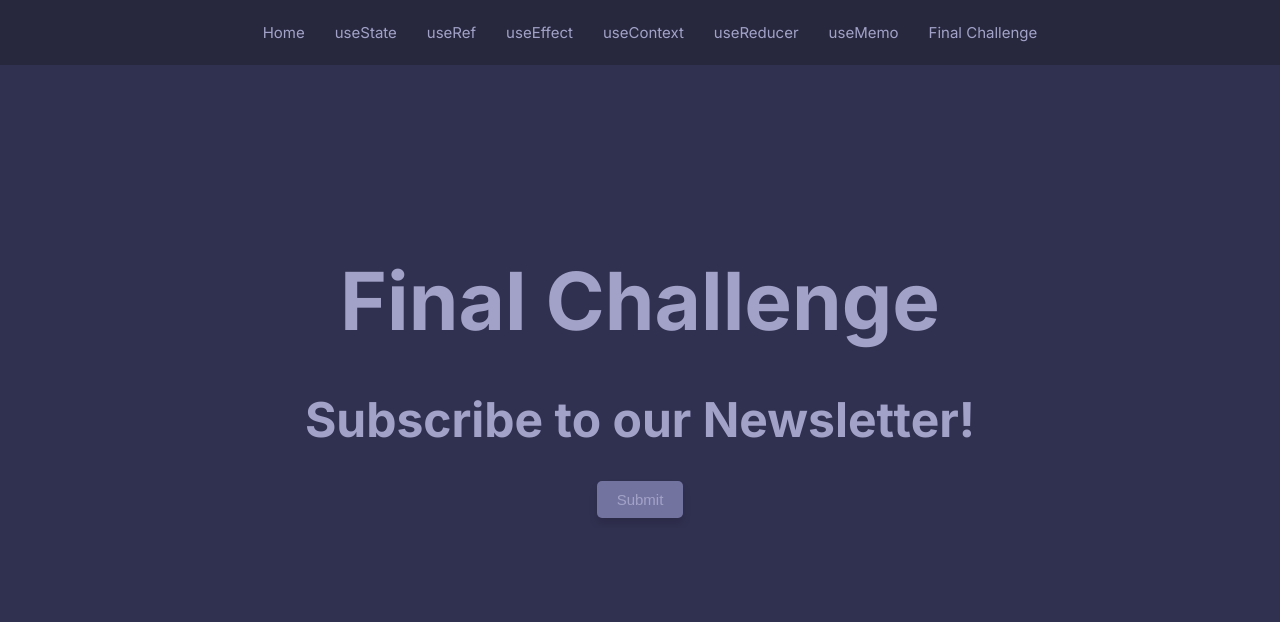
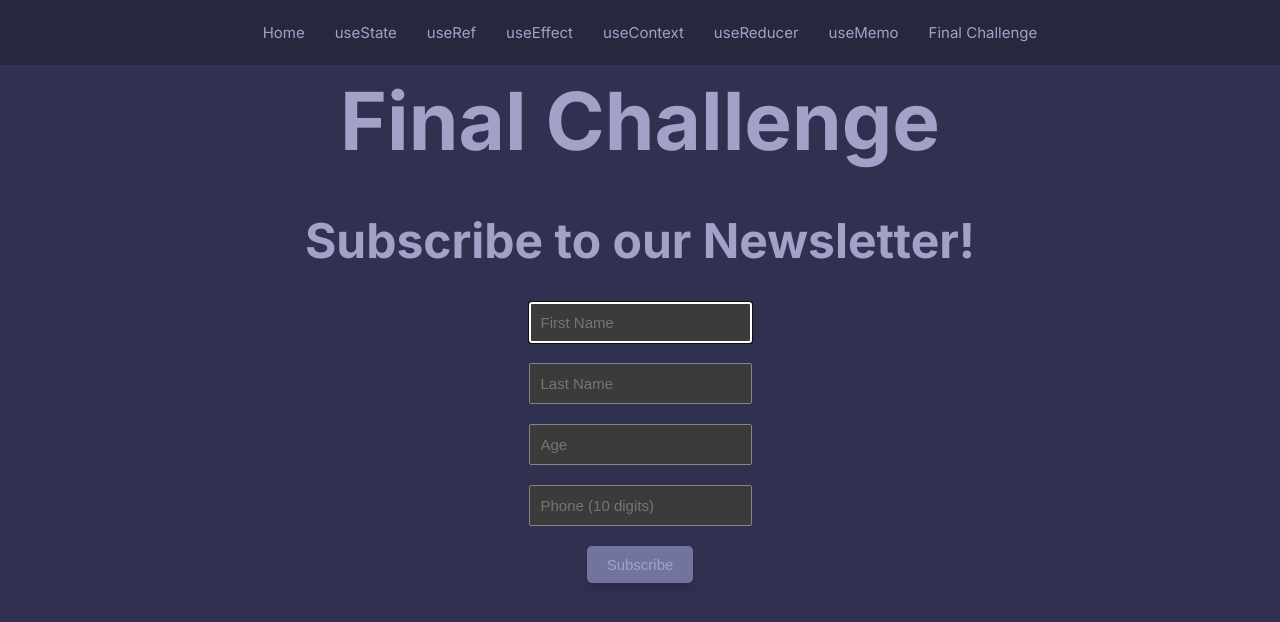
Before and after one commit to buildingu/bu-learning, a React (Vite) app in the folder Lesson_7_React18/: page /final in a window 1280 px wide. Shown: the top 622 px of the page. Built offline with nearby package versions, Linux system fonts and the light colour scheme.

Commit message:
feat: MAJOR CRUD BUGFIX / FinalChallenge and react polishing

```diff
--- a/Lesson_7_React18/src/components/2.UseRefChallenge.jsx
+++ b/Lesson_7_React18/src/components/2.UseRefChallenge.jsx
@@ -18,7 +18,7 @@ export default function UseRefChallenge() {
   return (
     <main>
       <h1>useRef Challenge</h1>
-      <input className="text-field" ref={inputRef} />
+      <input ref={inputRef} />
       <button onClick={focusInput}>Focus</button>
     </main>
   );
--- a/Lesson_7_React18/src/components/5.UseReducerChallenge.jsx
+++ b/Lesson_7_React18/src/components/5.UseReducerChallenge.jsx
@@ -51,8 +51,8 @@ export default function UseReducerChallenge() {
     <main>
       <h1 className="high-title">useReducer Challenge</h1>
       <form onSubmit={handleSubmit}>
-        <h2>To-do</h2>
-        <input ref={inputRef} placeholder="Add a new to-do" className="text-field"/>
+        <h2 className="high-title">To-do</h2>
+        <input className="high-title" ref={inputRef} placeholder="Add a new to-do" />
         <button type="submit">Add</button>
       </form>
 
--- a/Lesson_7_React18/src/components/6.UseMemoChallenge.jsx
+++ b/Lesson_7_React18/src/components/6.UseMemoChallenge.jsx
@@ -20,17 +20,17 @@ export default function UseMemoChallenge() {
   }, [number]); // we only need to recompute the factorial if the input number changes
   return (
     <main>
-      <h1>useMemo Challenge</h1>
+      <h1 className="high-title">useMemo Challenge</h1>
       <div>
         <input
+          className="text-field"
           type="number"
-          value={number}
           onChange={(e) => setNumber(Number(e.target.value))}
           placeholder="Enter a number"
         />
-        <h3>
+        <h2>
            Factorial of {number} is: {factorial}
-        </h3>
+        </h2>
       </div>
     </main>
   );
--- a/Lesson_7_React18/src/components/7.FinalChallenge.jsx
+++ b/Lesson_7_React18/src/components/7.FinalChallenge.jsx
@@ -14,7 +14,7 @@
  * - The `age` field must:
  *    1. Must be a number
  *    2. Have max character count of 3.
- *    3. Greater than 18.
+ *    3. Greater than 18. (or equal to?)
  * - The `phone` field must be a number and a have max character count of 3.
  *    1. Must be a number
  *    2. Character count equals 10 (e.g., 5048073240).
@@ -22,20 +22,196 @@
  * Lastly, clear the form if validation passes and render a success message.
  */
 
-import {} from "react";
+import { useState, useRef, useEffect } from "react";
 
 export default function FinalChallenge() {
+  /* useState for userData tracking */
+  const [formData, setFormData] = useState({
+    firstName: '',
+    lastName: '',
+    age: '',
+    phone: ''
+  });
+  /* useStates for selective logic */
+  const [errors, setErrors] = useState({});
+  const [isSubmitting, setIsSubmitting] = useState(false);
+  const [isSuccess, setIsSuccess] = useState(false);
+  /* useRefs for focus management throughout input fields */
+  const firstNameRef = useRef(null);
+  const lastNameRef = useRef(null);
+  const ageRef = useRef(null);
+  const phoneRef = useRef(null);
 
+  // Focus first input on mount (initial focus)
+  useEffect(() => {
+    firstNameRef.current.focus();
+  }, []);
+
+  // abstracted validation function for individual fields
+  const validateField = (name, value) => {
+    if (!value.trim()) return 'This field is required';
+
+    switch (name) {
+      case 'firstName':
+      case 'lastName':
+        return value.length > 120 ? 'Maximum 120 characters allowed' : '';
+      case 'age':
+        if (isNaN(value)) return 'Must be a number';
+        if (value.length > 3) return 'Maximum 3 digits allowed';
+        if (parseInt(value) < 18) return 'Must be older than 18';
+        return '';
+      case 'phone':
+        if (isNaN(value)) return 'Must be a number';
+        return value.length !== 10 ? 'Must be 10 digits' : '';
+      default:
+        return '';
+    }
+  };
+
+  /*
+    handleChange:
+    Get Changed form element, its name and the current inputed value
+    update the formData appropriately
+    clear error warnings for the specific changed form element if there are any
+  */
+  const handleChange = (e) => {
+    const { name, value } = e.target;
+    setFormData(prev => ({ ...prev, [name]: value}));
+    if (errors[name]) {
+      setErrors(prev => {
+        const newErrors = { ...prev };
+        delete newErrors[name];
+        return newErrors;
+      });
+    }
+  };
+
+  const handleSubmit = (e) => {
+    /*
+      Logic tree:
+      1. Prevent default form submission from html
+      2. Initialize the newErrors object
+      3. Validate all fields
+      4. If there are errors, set them and return
+      5. If there are no errors, set isSubmitting to true
+      6. Simulate API call
+      7. If successful, clear form data, errors, and isSubmitting
+    */
+    e.preventDefault();
+    const newErrors = {};
+
+    // Validate all fields
+    Object.entries(formData).forEach(([key, value]) => {
+      const error = validateField(key, value);
+      if (error) {
+        newErrors[key] = error; // if we get an error from any of our fields, add the error with its appropriate key to the newErrors object
+      }
+    });
+
+    if (Object.keys(newErrors).length > 0) {
+      setErrors(newErrors);
+      return;
+    }
+
+    setIsSubmitting(true);
+
+    // Simulate API call
+    setTimeout(() => {
+      console.log('Form submitted:', formData);
+      setIsSuccess(true);
+      setFormData({
+        firstName: '',
+        lastName: '',
+        age: '',
+        phone: ''
+      });
+      setErrors({});
+      setIsSubmitting(false);
+    }, 1000);
+  };
+
+  /* case: already subscribed */
+  if (isSuccess) {
+    return (
+      <main>
+        <h1 className="high-title">Final Challenge</h1>
+        <div className="form-container">
+          <h2>Thank you for subscribing!</h2>
+          <button onClick={() => setIsSuccess(false)}>Unsubscribe</button>
+        </div>
+      </main>
+    );
+  }
+
+  /* default case: not yet subscibed */
   return (
     <main>
-      <h1>Final Challenge</h1>
+      <h1 className="high-title">Final Challenge</h1>
+      <div className="form-container">
+        <h2>Subscribe to our Newsletter!</h2>
+        <form onSubmit={handleSubmit} autoComplete="off" noValidate>
+          {/* First Name */}
+          <div className="form-group">
+            <input
+              ref={firstNameRef}
+              type="text"
+              name="firstName"
+              value={formData.firstName}
+              onChange={handleChange}
+              placeholder="First Name"
+              className={errors.firstName ? 'error' : ''}
+            />
+            {errors.firstName && <div className="error-message">{errors.firstName}</div>}
+          </div>
 
-      <div>
-        <h2>Subscribe to our Newsletter!</h2>
-        <form autoComplete="off" noValidate>
-          {/* Implement inputs and error messages below the inputs. */}
+          {/* Last Name */}
+          <div className="form-group">
+            <input
+              ref={lastNameRef}
+              type="text"
+              name="lastName"
+              value={formData.lastName}
+              onChange={handleChange}
+              placeholder="Last Name"
+              className={errors.lastName ? 'error' : ''}
+            />
+            {errors.lastName && <div className="error-message">{errors.lastName}</div>}
+          </div>
 
-          <button type="submit">Submit</button>
+          {/* Age */}
+          <div className="form-group">
+            <input
+              ref={ageRef}
+              type="text"
+              name="age"
+              value={formData.age}
+              onChange={handleChange}
+              placeholder="Age"
+              className={errors.age ? 'error' : ''}
+            />
+            {errors.age && <div className="error-message">{errors.age}</div>}
+          </div>
+
+          {/* Phone */}
+          <div className="form-group">
+            <input
+              ref={phoneRef}
+              type="text"
+              name="phone"
+              value={formData.phone}
+              onChange={handleChange}
+              placeholder="Phone (10 digits)"
+              className={errors.phone ? 'error' : ''}
+            />
+            {errors.phone && <div className="error-message">{errors.phone}</div>}
+          </div>
+
+          {/* Submit Button */}
+          <button type="submit" disabled={isSubmitting}>
+            Subscribe
+            {/* LoadingAnim logic and Display */}
+            {isSubmitting && <span className="spinner"></span>}
+          </button>
         </form>
       </div>
     </main>
--- a/Lesson_7_React18/src/index.css
+++ b/Lesson_7_React18/src/index.css
@@ -78,7 +78,7 @@ h3 {
   font-size: 20px;
 }
 .high-title {
-  margin-top: 5%;
+  margin-top: 1%;
 }
 
 /* === Users Grid (Challenge 3, useEffect) === */
@@ -119,6 +119,10 @@ input {
   padding: 10px;
   margin: 10px;
   font-size: 15px;
+}
+.text-field {
+  margin-top: 200px;
+  margin-bottom: 0;
 }
 button {
   padding: 10px 20px;
```
Also changed, not shown: 1 other file (tests, documents, lock files or other folders).
